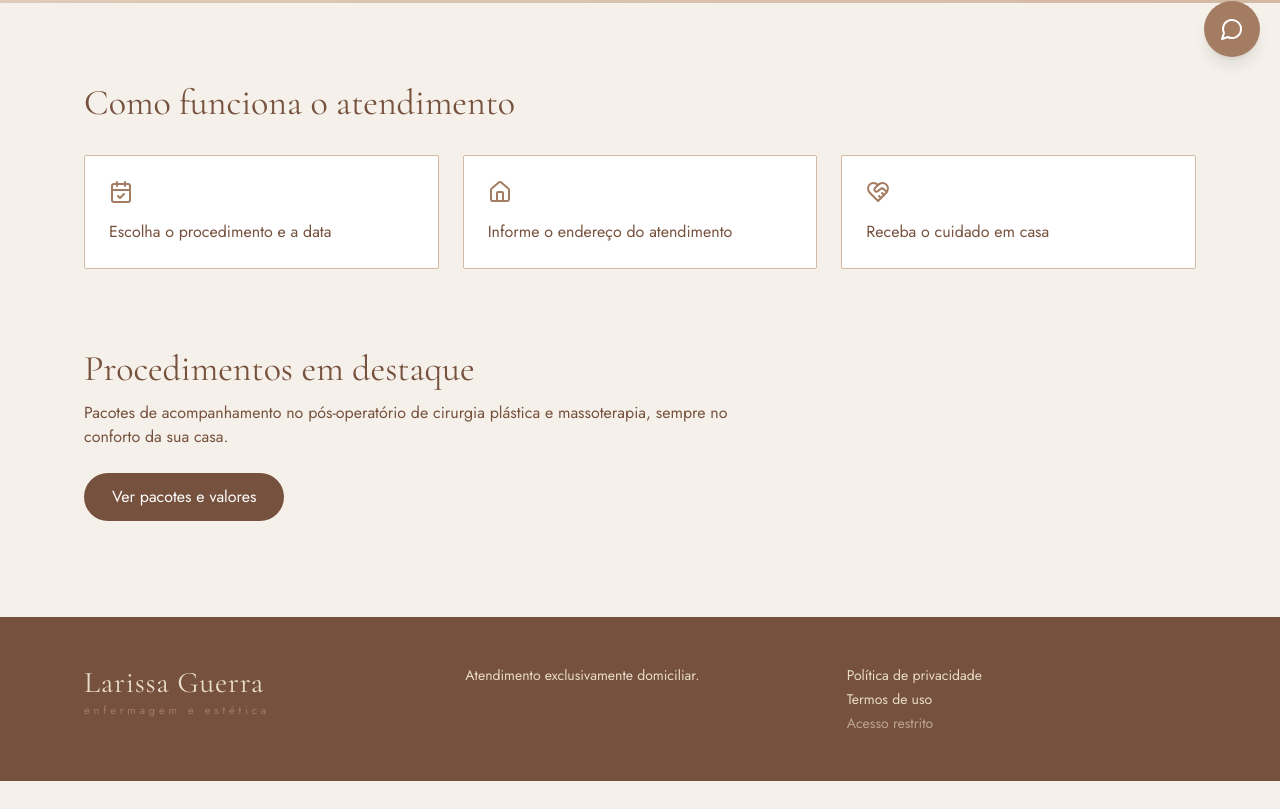
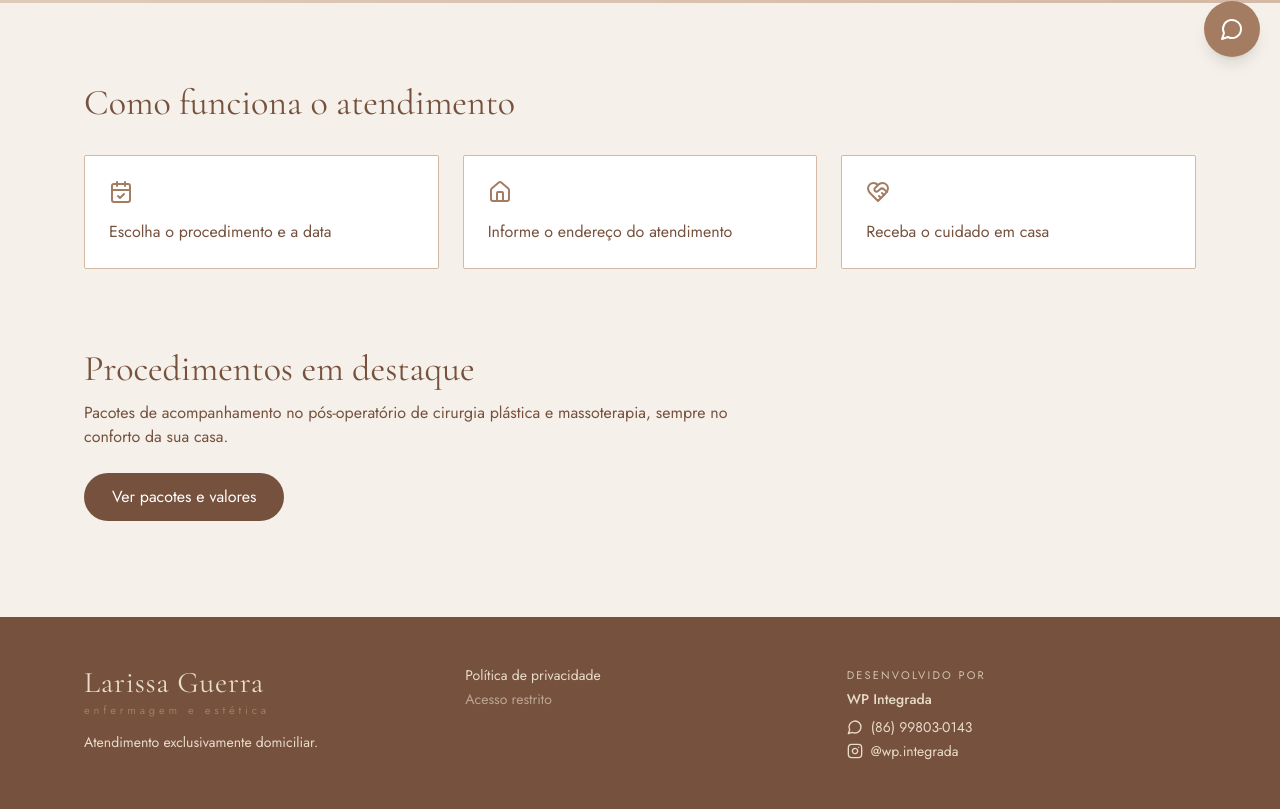
Before and after one commit to wpintegrada-oss/Larissa_Guerra, a React (Vite) app: page / in a window 1280 px wide. Shown: the part 723-1532 px from the top of the page. Before the commit the page ends 1504 px from the top, so only its background shows below. Built offline with nearby package versions, Linux system fonts and the light colour scheme; no server answers; the database is empty.

Commit message:
Add files via upload

```diff
--- a/src/App.tsx
+++ b/src/App.tsx
@@ -15,6 +15,5 @@ export default function App() {
     <Route path="contato" element={<Contato />} />
     <Route path="minha-conta" element={<Placeholder title="Minha conta" />} />
     <Route path="privacidade" element={<Placeholder title="Política de privacidade" />} />
-    <Route path="termos" element={<Placeholder title="Termos de uso" />} />
   </Route></Routes>)
 }
--- a/src/components/Layout.tsx
+++ b/src/components/Layout.tsx
@@ -1,5 +1,5 @@
 import { Link, NavLink, Outlet } from 'react-router-dom'
-import { MessageCircle } from 'lucide-react'
+import { Instagram, MessageCircle } from 'lucide-react'
 import Logo from './Logo'
 import { waLink } from '../lib/config'
 const nav = [['/', 'Início'], ['/sobre', 'Sobre'], ['/procedimentos', 'Procedimentos'], ['/contato', 'Contato']]
@@ -15,8 +15,13 @@ export default function Layout() {
       </div></header>
     <main><Outlet /></main>
     <footer className="mt-24 bg-cacau text-bege"><div className="mx-auto grid max-w-6xl gap-8 px-5 py-12 md:grid-cols-3">
-      <Logo light /><p className="text-sm">Atendimento exclusivamente domiciliar.</p>
-      <div className="flex flex-col gap-1 text-sm"><Link to="/privacidade">Política de privacidade</Link><Link to="/termos">Termos de uso</Link><Link to="/admin" className="opacity-60">Acesso restrito</Link></div></div></footer>
+      <div><Logo light /><p className="mt-4 text-sm">Atendimento exclusivamente domiciliar.</p></div>
+      <div className="flex flex-col gap-1 text-sm"><Link to="/privacidade">Política de privacidade</Link><Link to="/admin" className="opacity-60">Acesso restrito</Link></div>
+      <div className="text-sm"><p className="text-[11px] tracking-[0.2em] opacity-80">DESENVOLVIDO POR</p>
+        <p className="mt-1 font-medium">WP Integrada</p>
+        <a href="https://wa.me/5586998030143" target="_blank" rel="noreferrer" className="mt-2 flex items-center gap-2 hover:underline"><MessageCircle size={16} />(86) 99803-0143</a>
+        <a href="https://www.instagram.com/wp.integrada" target="_blank" rel="noreferrer" className="mt-1 flex items-center gap-2 hover:underline"><Instagram size={16} />@wp.integrada</a></div>
+    </div></footer>
     {wa && <a href={wa} target="_blank" rel="noreferrer" aria-label="WhatsApp"
       className="fixed bottom-5 right-5 rounded-full bg-marrom p-4 text-white shadow-lg hover:bg-cacau"><MessageCircle /></a>}
   </>)
```
